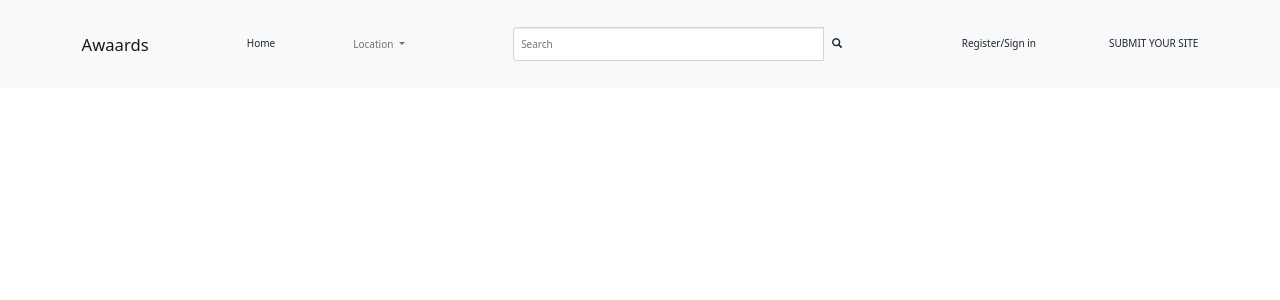
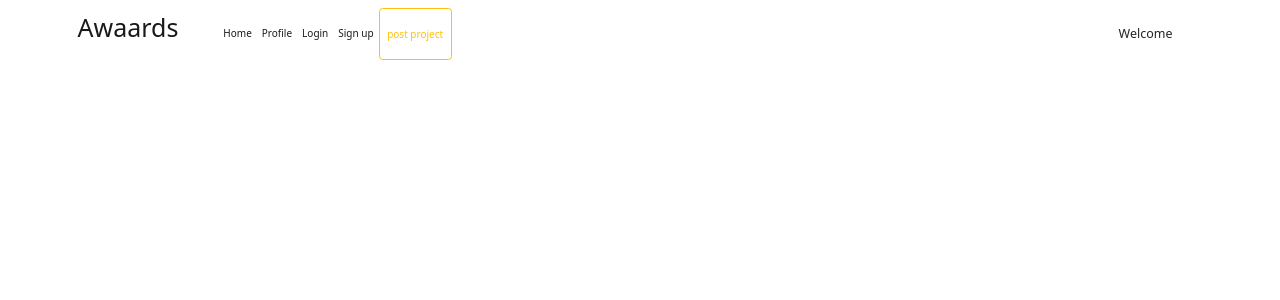
Before and after one commit to AjedidahMwanzia/awards, a Django app: template awards/templates/base.html in a window 1280 px wide. Shown: the top 300 px of the page. Run offline with Django 3.2, Linux system fonts and the light colour scheme; the template is opened without the code that fills it: most values are stand-ins (such as "Sample title", 1, 10 or a date in 2020); some libraries are stand-ins or nearby versions.

Commit message:
initial migration

```diff
--- /dev/null
+++ b/awards/templates/home.html
@@ -0,0 +1 @@
+{% extends 'base.html'%}
--- a/awards/templates/navbar.html
+++ b/awards/templates/navbar.html
@@ -1,59 +1,73 @@
-<!DOCTYPE html>
-<html lang="en">
-<head>
+{% load bootstrap3 %}
+<nav class="navbar navbar-expand-lg navbar-light" style="background-color: #ffffff;">
+  <div class="container">
+    <a class="navbar-brand" href="/">
+      <h1> Awaards </h1>
+    </a>
+    <button class="navbar-toggler" type="button" data-bs-toggle="collapse" data-bs-target="#navbarSupportedContent"
+      aria-controls="navbarSupportedContent" aria-expanded="false" aria-label="Toggle navigation">
+      <span class="navbar-toggler-icon"></span>
+    </button>
+    <div class="collapse navbar-collapse" id="navbarSupportedContent">
+      <ul class="navbar-nav me-auto mb-2 mb-lg-0">
+        <li class="nav-item">
+          <a class="nav-link active" aria-current="page" href="/">Home</a>
+        </li>
 
-  <meta charset="utf-8">
-  <meta name="viewport" content="width=device-width, initial-scale=1">
-</head>
-<body>
-<nav class="navbar navbar-expand-lg bg-light " >
+        <li class="nav-item">
+          <a class="nav-link active" aria-current="page" href="/user/{{request.user.id}}">Profile</a>
+        </li>
+        {% if user.is_authenticated %}
+        <li class="nav-item">
+          <a class="nav-link active" aria-current="page" href="/accounts/logout/">Logout</a>
+        </li>
 
-  <div class="container-fluid">
-    <div class="navbar-header">
-      <a class="navbar-brand" style="font-size: 1.3vw; margin-top:2vw;" href="{% url 'home' %}">Awaards</a>
-    </div>
-    <li class="nav-item" style="list-style-type: none;">
-        <a class="nav-link active"  aria-current="page" href="{% url 'home' %}" >Home</a>
+        {% else %}
+        <li class="nav-item">
+          <a class="nav-link active" aria-current="page" href="/accounts/login/">Login</a>
         </li>
-     <!-- Adding a search form  -->
-     <ul class="navbar-nav mr-auto">
+        <li class="nav-item">
+          <a class="nav-link active" aria-current="page" href="/accounts/register/">Sign up</a>
+        </li>
+        {% endif %}
+        <li class="nav-item float-end">
+          <a type="button" class="btn btn-outline-warning" aria-current="page" data-bs-toggle="modal"
+            data-bs-target="#postproject">post project</a>
+        </li>
 
+      </ul>
 
-      <li class="nav-item dropdown">
-          <a class="nav-link dropdown-toggle" href="#" id="navbarDropdown" role="button" data-toggle="dropdown"
-              aria-haspopup="true" aria-expanded="false">
-              Location
-          </a>
+      <h5 class="navbar-text text-dark">
+        Welcome {{ user.username }}
+      </h5>
 
-          <div class="dropdown-menu" aria-labelledby="navbarDropdown">
-            {% for  location in locations %}
-              <a class="dropdown-item" href="">{{location.name}}</a>
-              {%endfor%}
-          </div>
-      </li>
-  </ul>
-     <div class="col-sm-4 col-md-4 navbar-right">
-
-      <form class="navbar-form" role="search" action="">
-
-        <div class="input-group">
-          <input type="text" class="form-control" placeholder="Search " name="photo">
-          <div class="input-group-btn">
-            <button class="btn btn-default" type="submit"><i class="glyphicon glyphicon-search"></i></button>
     </div>
   </div>
 
+</nav>
+
+<!-- Modal -->
+<div class="modal fade" id="postproject" tabindex="-1" aria-labelledby="exampleModalLabel" aria-hidden="true">
+  <div class="modal-dialog">
+    <div class="modal-content">
+      <div class="modal-header">
+        <h5 class="modal-title" id="exampleModalLabel">Modal title</h5>
+        <button type="button" class="btn-close" data-bs-dismiss="modal" aria-label="Close"></button>
+      </div>
+      <div class="modal-body">
+        <form method="POST" enctype="multipart/form-data">
+          {% csrf_token %}
+          {% bootstrap_form form %}
+
+          <button type="submit" class="btn btn-primary">Save changes</button>
+
+
           </form>
+
+
+        <button type="button" class="btn btn-secondary" data-bs-dismiss="modal">Close</button>
+
       </div>
-    <li style="list-style: none;" class="nav-item">
-      <a class="nav-link" href="/admin">Register/Sign in</a>
-  </li>
-  <li style="list-style: none;" class="nav-item">
-    <a class="nav-link" href="/admin">SUBMIT YOUR SITE</a>
-</li>
-    <!-- search form end -->
     </div>
-
-</nav>
-</body>
-</html>
+  </div>
+</div>
--- a/share/settings.py
+++ b/share/settings.py
@@ -109,7 +109,7 @@
 
 LANGUAGE_CODE = 'en-us'
 
-TIME_ZONE = 'UTC'
+TIME_ZONE = 'Africa/Nairobi'
 
 USE_I18N = True
 
```
Also changed, not shown: db.sqlite3, static/css/style.css (added), 2 other files. Lines whose indentation alone changed are shown as unchanged.
